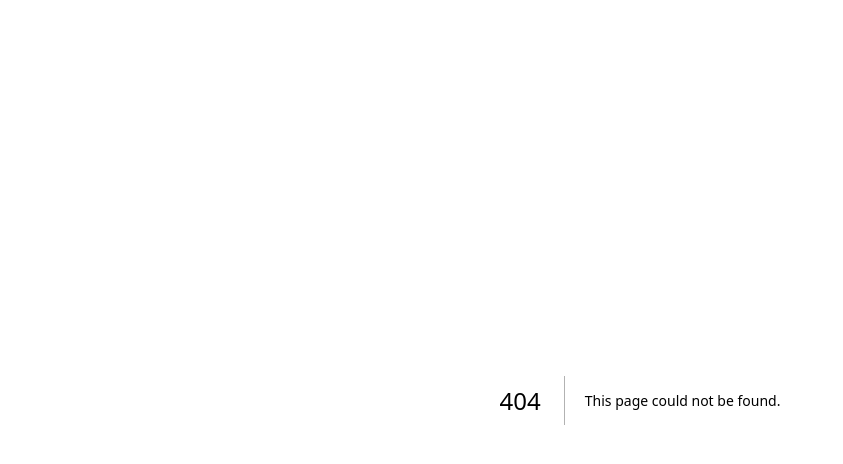
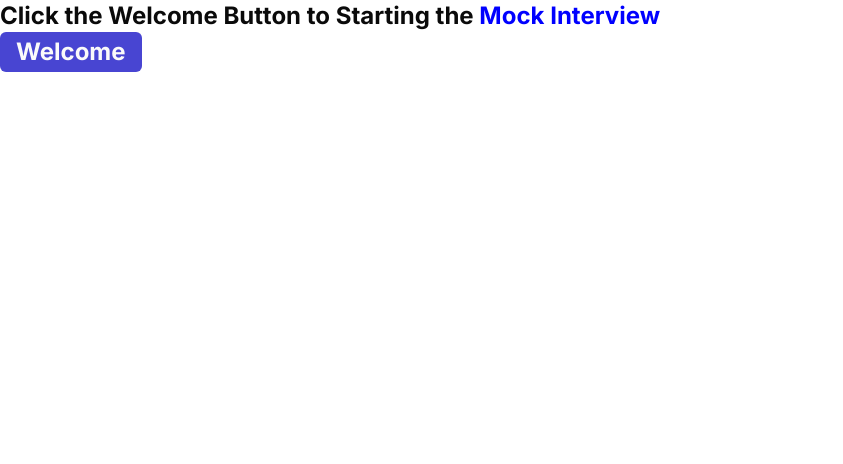
Before and after one commit to sachinshaw27/My-AI-Friend, a Next.js app: page / in a window 1280 px wide. Before the commit this address had no page. Shown: the top 464 px of the page, without its empty margins (0-843 px from the left). Built offline with nearby package versions, Linux system fonts and the light colour scheme.

Commit message:
first commit

```diff
--- /dev/null
+++ b/app/page.js
@@ -0,0 +1,17 @@
+import { Button } from "@/components/ui/button";
+import Image from "next/image";
+
+export default function Home() {
+  return (
+
+   <div>
+     <h2 className="font-bold text-2xl">
+        Click the Welcome Button to Starting the <span style={{ color: 'blue' }}>Mock Interview</span>
+      </h2>
+      <a href="https://ai-interview-mocker-app-three.vercel.app/dashboard">
+        <Button className="font-bold text-2xl">Welcome</Button>
+      </a>
+
+  </div>
+  )
+}
--- a/drizzle.config.js
+++ b/drizzle.config.js
@@ -3,6 +3,6 @@ export default {
     schema: "./utils/schema.js",
     dialect: 'postgresql',
     dbCredentials: {
-    url:'postgresql://AI-Interview_owner:b8jMZOrFCmA5@ep-lucky-pond-a1f1ha95.ap-southeast-1.aws.neon.tech/AI-Interview?sslmode=require',
+    url:'postgresql://neondb_owner:v7gelVz4Eafi@ep-fragrant-block-a5vb4hbc.us-east-2.aws.neon.tech/ai-interview-mock-app?sslmode=require',
     }
   };
--- a/utils/schema.js
+++ b/utils/schema.js
@@ -1,6 +1,6 @@
 import { pgTable, serial, text, varchar } from "drizzle-orm/pg-core";
 
-export const MockInterview=pgTable('MockInterview',{
+export const MockInterview=pgTable('mockInterview',{
     id:serial('id').primaryKey(),
     jsonMockResp:text('jsonMockResp').notNull(),
     jobPosition:varchar('jobPosition').notNull(),
```
